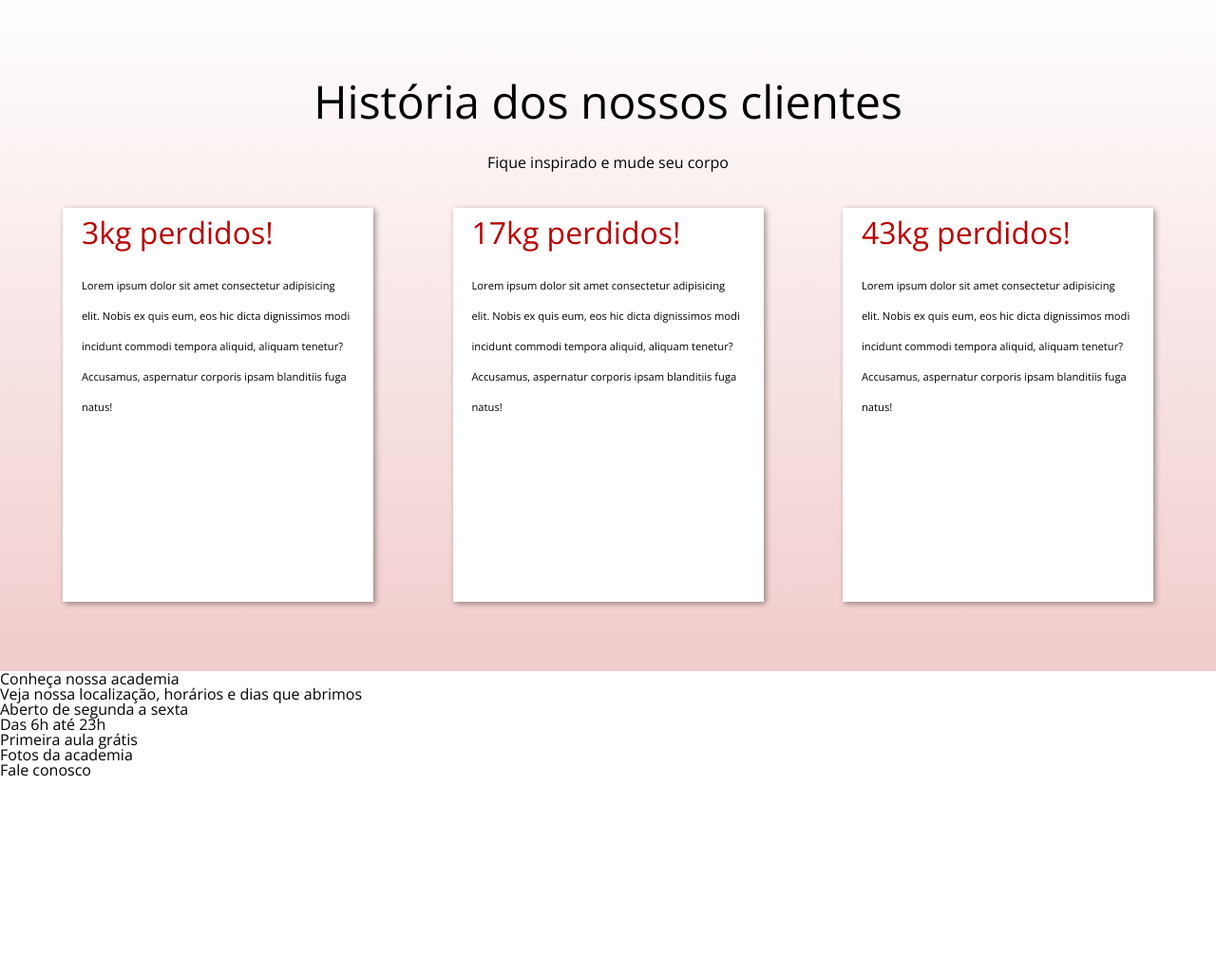
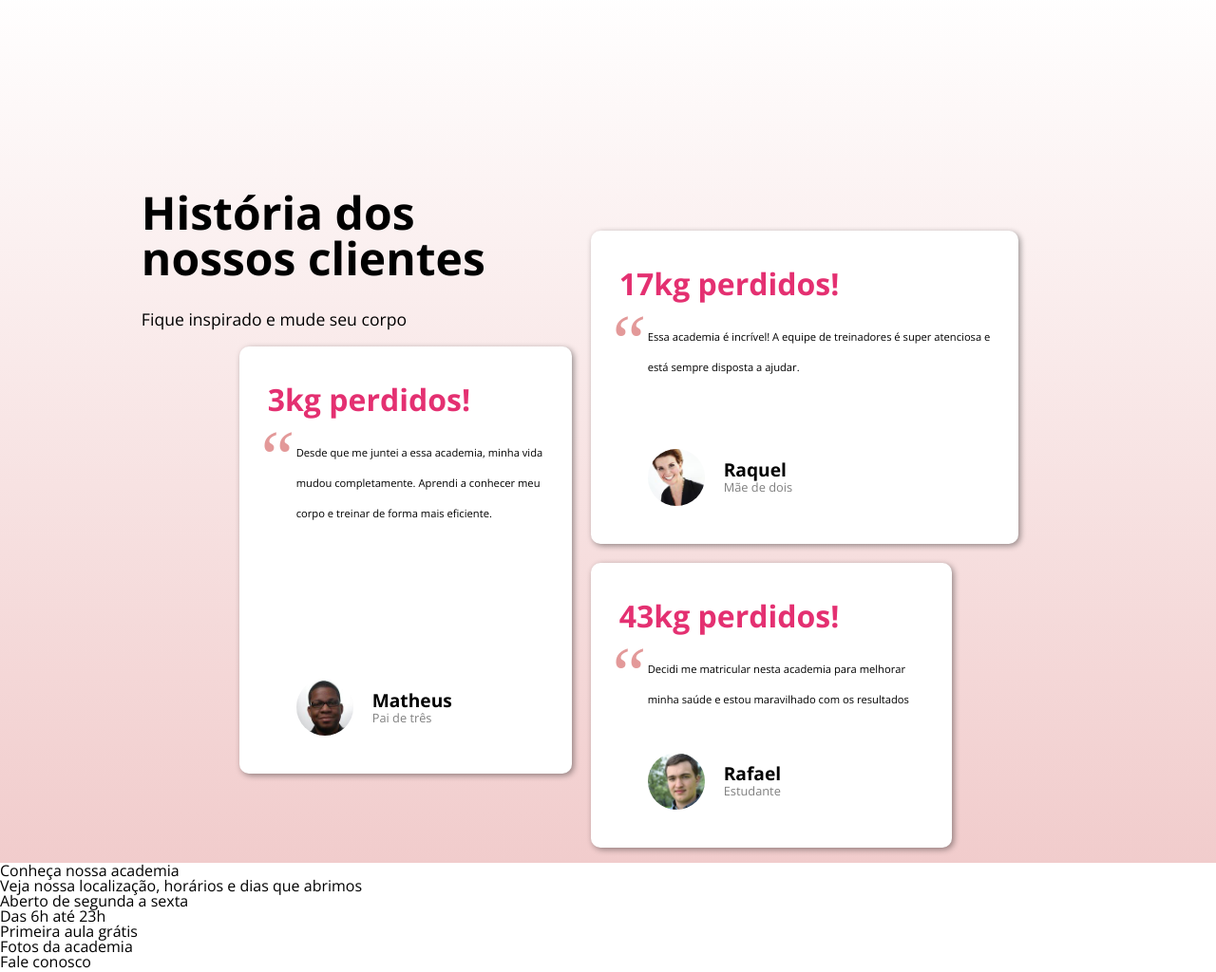
Before and after one commit to Ranieeery/Firstday, a plain HTML site: page index.html in a window 1280 px wide. Shown: the part 2008-3032 px from the top of the page at 95% size. Before the commit the page ends 2830 px from the top, so only its background shows below. Drawn offline with nearby package versions, Linux system fonts and the light colour scheme; a web font is replaced by a local one.

```diff
--- a/index.html
+++ b/index.html
@@ -92,37 +92,75 @@
       </section>
       <section class="testimonial" id="testimonial">
         <div class="container">
+          <div class="container-cards">
+            <div class="left">
               <div class="text">
                 <h2>História dos nossos clientes</h2>
+                <p>Fique inspirado e mude seu corpo</p>
               </div>
-          <p>Fique inspirado e mude seu corpo</p>
-          <div class="container-cards">
-            <div class="card">
+              <div class="card vertical">
                 <h3>3kg perdidos!</h3>
+                <div class="card-content">
                   <q
-              >Lorem ipsum dolor sit amet consectetur adipisicing elit. Nobis ex
-              quis eum, eos hic dicta dignissimos modi incidunt commodi tempora
-              aliquid, aliquam tenetur? Accusamus, aspernatur corporis ipsam
-              blanditiis fuga natus!</q
+                    >Desde que me juntei a essa academia, minha vida mudou
+                    completamente. Aprendi a conhecer meu corpo e treinar de
+                    forma mais eficiente.</q
                   >
+                  <div class="person">
+                    <img
+                      src="assets/matheus.jpg"
+                      alt="Foto de uma pessoa"
+                      class="image"
+                    />
+                    <div class="text-content">
+                      <h4>Matheus</h4>
+                      <span>Pai de três</span>
                     </div>
-            <div class="card">
+                  </div>
+                </div>
+              </div>
+            </div>
+            <div class="right">
+              <div class="card horizontal">
                 <h3>17kg perdidos!</h3>
+                <div class="card-content">
                   <q
-              >Lorem ipsum dolor sit amet consectetur adipisicing elit. Nobis ex
-              quis eum, eos hic dicta dignissimos modi incidunt commodi tempora
-              aliquid, aliquam tenetur? Accusamus, aspernatur corporis ipsam
-              blanditiis fuga natus!</q
+                    >Essa academia é incrível! A equipe de treinadores é super
+                    atenciosa e está sempre disposta a ajudar.</q
                   >
+                  <div class="person">
+                    <img
+                      src="assets/raquel.jpg"
+                      alt="Foto de uma pessoa"
+                      class="image"
+                    />
+                    <div class="text-content">
+                      <h4>Raquel</h4>
+                      <span>Mãe de dois</span>
                     </div>
-            <div class="card">
+                  </div>
+                </div>
+              </div>
+              <div class="card retangular">
                 <h3>43kg perdidos!</h3>
+                <div class="card-content">
                   <q
-              >Lorem ipsum dolor sit amet consectetur adipisicing elit. Nobis ex
-              quis eum, eos hic dicta dignissimos modi incidunt commodi tempora
-              aliquid, aliquam tenetur? Accusamus, aspernatur corporis ipsam
-              blanditiis fuga natus!</q
+                    >Decidi me matricular nesta academia para melhorar minha
+                    saúde e estou maravilhado com os resultados</q
                   >
+                  <div class="person">
+                    <img
+                      src="assets/rafael.jpg"
+                      alt="Foto de uma pessoa"
+                      class="image"
+                    />
+                    <div class="text-content">
+                      <h4>Rafael</h4>
+                      <span>Estudante</span>
+                    </div>
+                  </div>
+                </div>
+              </div>
             </div>
           </div>
         </div>
--- a/style/base.css
+++ b/style/base.css
@@ -1,8 +1,9 @@
-@import url('https://fonts.googleapis.com/css2?family=Rubik&display=swap');
-@import url('https://fonts.googleapis.com/css2?family=Open+Sans&display=swap');
+@import url("https://fonts.googleapis.com/css2?family=Rubik&display=swap");
+@import url("https://fonts.googleapis.com/css2?family=Open+Sans:ital,wght@0,300;0,400;0,500;0,600;0,700;0,800;1,300;1,400;1,500;1,600;1,700;1,800&display=swap");
+@import url("https://fonts.googleapis.com/css2?family=ABeeZee:ital@0;1&display=swap");
 
 body {
-    font-family: 'Open Sans', sans-serif;
+  font-family: "Open Sans", sans-serif;
 }
 
 section {
--- a/style/style.css
+++ b/style/style.css
@@ -144,7 +144,8 @@
 }
 
 .testimonial {
-  height: 90vh;
+  min-height: 90vh;
+  width: 100%;
   background-image: linear-gradient(
     to top,
     rgba(185, 0, 0, 0.2),
@@ -153,10 +154,11 @@
 }
 
 .testimonial .text {
-  text-align: center;
+  text-align: left;
 }
 
 .testimonial .text h2 {
+  font-weight: bolder;
   font-size: 3rem;
   margin-top: 5rem;
   margin-bottom: 2rem;
@@ -168,30 +170,111 @@
 
 .testimonial .container-cards {
   display: flex;
-  justify-content: space-between;
+  justify-content: center;
+  align-items: center;
   margin-top: 40px;
   padding: 0px 50px;
+}
+
+.testimonial .container-cards .left {
+  display: flex;
+  flex-direction: column;
+  justify-content: flex-end;
+  align-items: flex-end;
+  width: 40%;
+  margin-right: 20px;
+}
+
+.testimonial .container-cards .left .card.vertical {
+  width: 300px;
+  height: 400px;
+  margin-top: 20px;
+}
+
+.testimonial .container-cards .right {
+  display: flex;
+  flex-direction: column;
+  width: 45%;
+  padding-top: 200px;
+}
+
+.testimonial .container-cards .right .card.horizontal {
+  width: 400px;
+  height: 280px;
+}
+.testimonial .container-cards .right .card.retangular {
+  margin-top: 20px;
+  width: 330px;
+  height: 250px;
 }
 
 .testimonial .container-cards .card {
   display: flex;
   flex-direction: column;
   background-color: #fff;
-  padding: 10px 20px 5px;
+  padding: 40px 20px 10px 30px;
   box-shadow: 2px 2px 6px rgba(0, 0, 0, 0.4);
-  height: 50vh;
   text-align: left;
-  width: 25%;
+  border-radius: 10px;
+  min-width: 200px;
+}
+
+.testimonial .container-cards .card .card-content {
+  display: flex;
+  flex-direction: column;
+  justify-content: space-between;
+  height: 100%;
+}
+
+.testimonial .container-cards .card .card-content .person {
+  display: flex;
+  align-items: center;
+  padding: 30px;
+}
+
+.testimonial .container-cards .card .card-content .person .image {
+  width: 60px;
+  height: 60px;
+  overflow: hidden;
+  border-radius: 100px;
+}
+
+.testimonial .container-cards .card .card-content .person .text-content {
+  margin-left: 20px;
+}
+
+.testimonial .container-cards .card .card-content .person h4 {
+  font-size: 1.2rem;
+  font-weight: bold;
+}
+
+.testimonial .container-cards .card .card-content .person span{
+  font-size: 0.8rem;
+  color: #808080;
+  margin-top: 10px;
 }
 
 .testimonial .container-cards .card h3 {
-    font-size: 2rem;
-    margin-bottom: 1.5rem;
-    font-weight: 3rem;
-    color: #b90000;
+  font-size: 2rem;
+  margin-bottom: 1.5rem;
+  font-weight: bolder;
+  color: #E43071;
 }
 
 .testimonial .container-cards .card q {
-    font-size: 0.7rem;
-    line-height: 2rem;
+  font-size: 0.7rem;
+  line-height: 2rem;
+  padding-left: 30px;
+  position: relative;
 }
+
+.testimonial .container-cards .card q::before {
+  content: "“";
+  font-family: "ABeeZee", serif;
+  font-style: italic;
+  font-size: 5rem;
+  color: rgba(185, 0, 0, 0.4);
+  position: absolute;
+  top: 5px;
+  left: -15px;
+}
```
Lines whose indentation alone changed are shown as unchanged.
